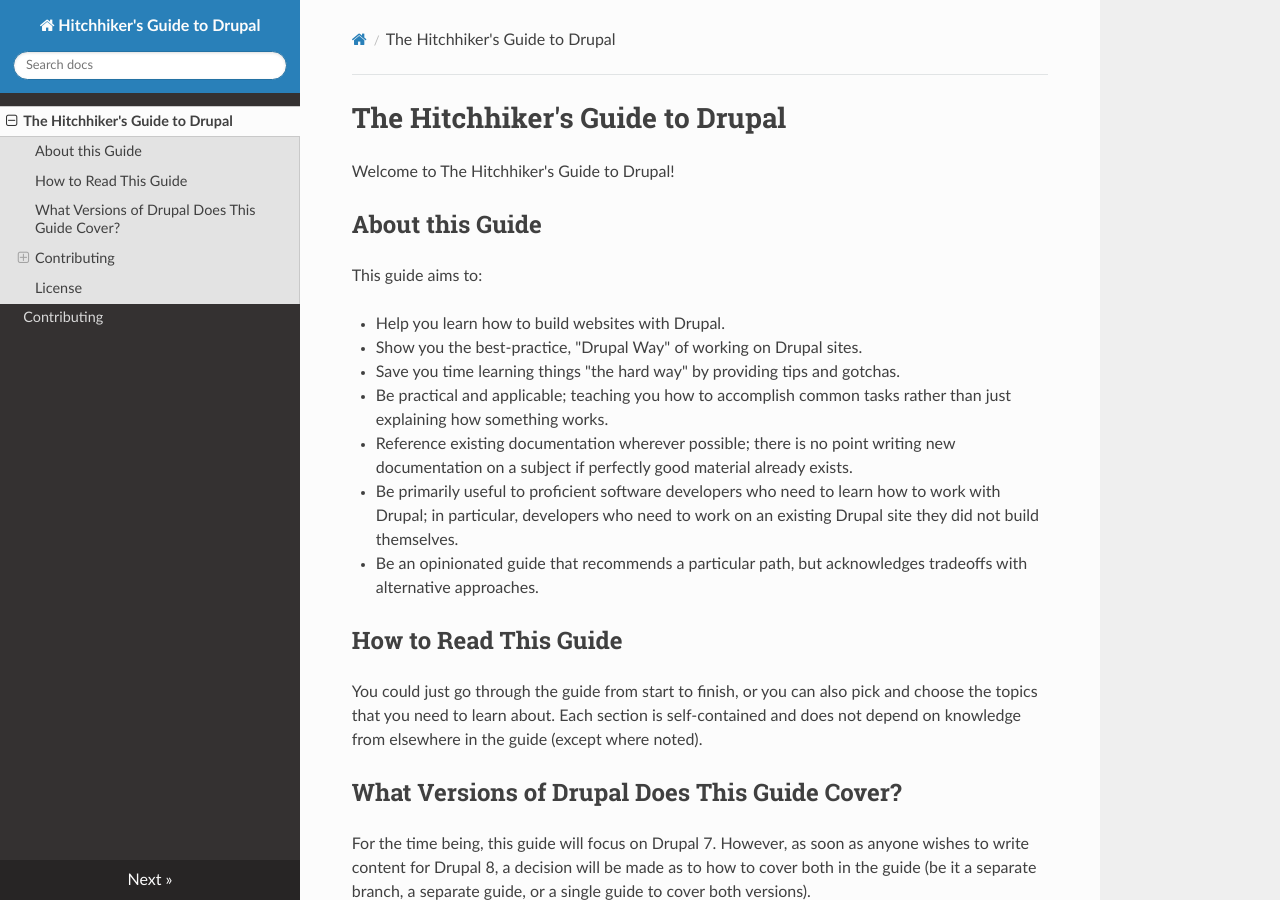
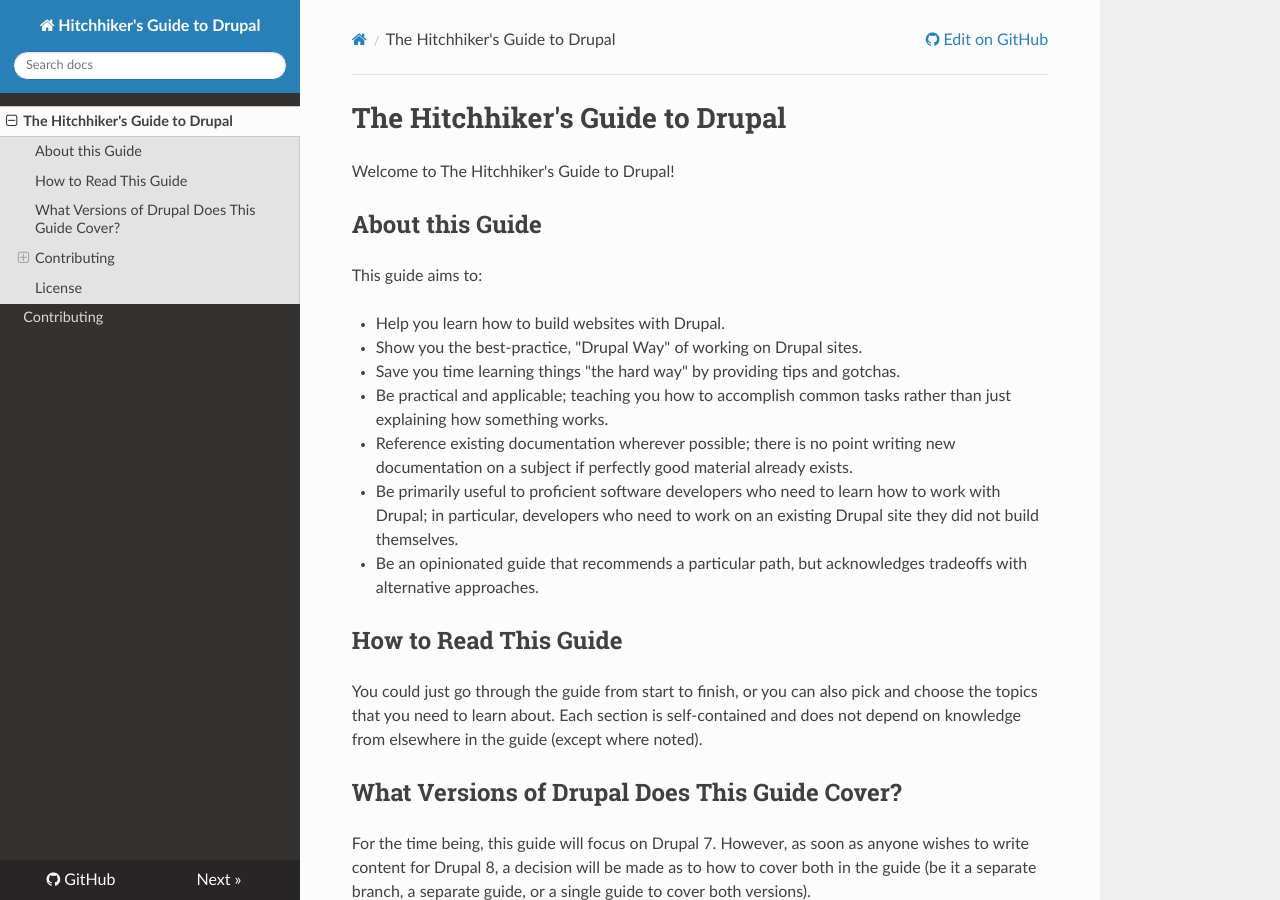
Before and after one commit to ben-denham/hgt-drupal, an MkDocs documentation site: the page built from docs/index.md, in a window 1280 px wide and 900 px high. Built offline with MkDocs 1.6.1, drawn with Linux system fonts in a browser that asks for light colours; nearby versions of some CDN libraries; part of the change alters nothing that is shown.

```diff
--- a/mkdocs.yml
+++ b/mkdocs.yml
@@ -1,2 +1,6 @@
 site_name: Hitchhiker's Guide to Drupal
 theme: readthedocs
+repo_url: https://github.com/ben-denham/thgt-drupal
+edit_uri: edit/master/docs/
+remote_branch: gh-pages
+remote_name: origin
```
